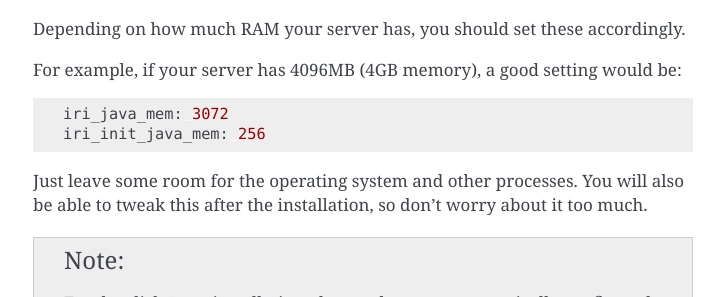
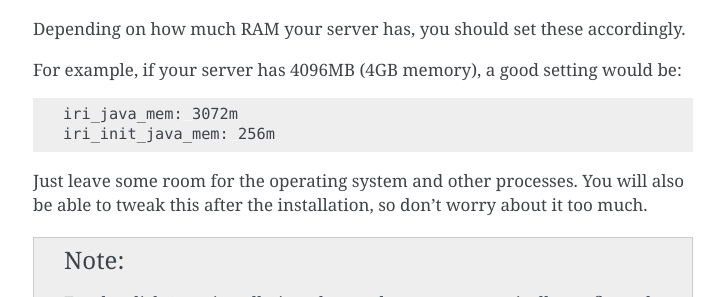
Before and after one commit to nuriel77/iri-playbook, a Sphinx documentation site: the page built from docs/installation.rst, in a window 1280 px wide and 900 px high, scrolled down 2925 px. Shown: the part 155-452 px from the top of the window, without its empty margins (387-1111 px from the left). Built offline with Sphinx 7.4.7, drawn with Linux system fonts in a browser that asks for light colours.

Commit message:
Missing m in memory size in doc

```diff
--- a/docs/installation.rst
+++ b/docs/installation.rst
@@ -143,8 +143,8 @@ For example, if your server has 4096MB (4GB memory), a good setting would be:
 
 .. code:: bash
 
-   iri_java_mem: 3072
-   iri_init_java_mem: 256
+   iri_java_mem: 3072m
+   iri_init_java_mem: 256m
 
 Just leave some room for the operating system and other processes.
 You will also be able to tweak this after the installation, so don't worry about it too much.
```
